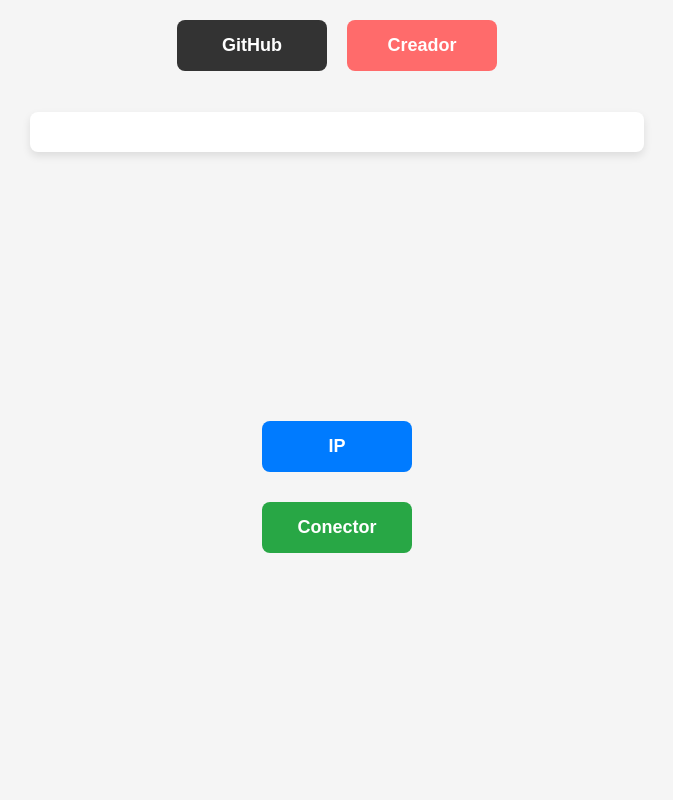
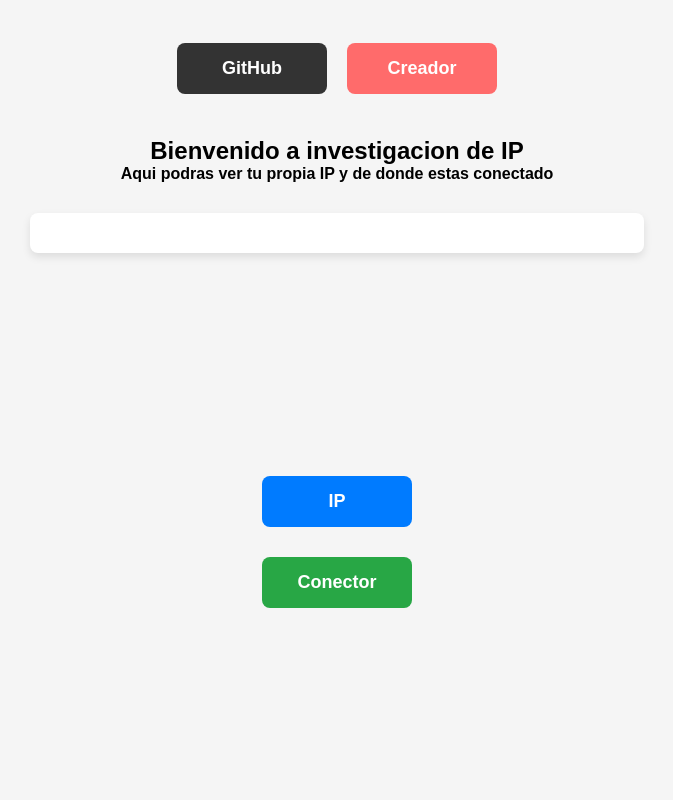
Before and after one commit to Kelvinbache/The-IP-Researcher, a FastAPI app: page / in a window 1280 px wide. Shown: the whole page, without its empty margins (303-976 px from the left). Run offline with FastAPI, Linux system fonts and the light colour scheme.

Commit message:
Terminado

```diff
--- a/static/index.js
+++ b/static/index.js
@@ -2,6 +2,12 @@ const buttons_ip = document.getElementById("ip-button");
 const buttons_connector = document.getElementById("connector-button");
 const container = document.getElementById("container_content");
 let content = "";
+const ul = document.createElement("ul");
+const li = document.createElement("li");
+
+ul.appendChild(li);
+ul.className = "list";
+container.appendChild(ul);
 
 // block buttons
 function loading() {
@@ -31,14 +37,8 @@ async function ip() {
   try {
     const scanner = await fetch("http://127.0.0.1:8000/scanner/ip");
     const data = await scanner.json();
-    const ul = document.createElement("ul");
-    const li = document.createElement("li");
     content = JSON.stringify(data).replace(/[{}"]/g, "").replace(/,/g, "\n") + "\n";
     li.textContent = content;
-
-    ul.appendChild(li);
-    ul.className = "list";
-    container.appendChild(ul);
 
   } catch (error) {
     console.error("Error fetching IP data:", error);
@@ -54,14 +54,10 @@ async function wifi() {
   try {
     const scanner = await fetch("http://127.0.0.1:8000/scanner/wifi");
     const data = await scanner.json();
-    const ul = document.createElement("ul");
-    const li = document.createElement("li");
-    content += JSON.stringify(data).replace(/[{}"]/g, "").replace(/,/g, "\n");
+
+    content = JSON.stringify(data).replace(/[{}"]/g, "").replace(/,/g, "\n");
     li.textContent = content;
 
-    ul.appendChild(li);
-    ul.className = "list";
-    container.appendChild(ul);
   } catch (error) {
     console.error("Error fetching WiFi data:", error);
   } finally {
--- a/static/style.css
+++ b/static/style.css
@@ -10,6 +10,7 @@ body {
   font-family: Arial, sans-serif;
   display: flex;
   flex-direction: column;
+  text-align: center;
 }
 
 .top-section {
@@ -17,6 +18,7 @@ body {
   justify-content: center;
   gap: 20px;
   padding: 20px;
+  margin: 23px auto;
 }
 
 .center-section {
@@ -99,7 +101,7 @@ body {
   padding: 20px;
   border-radius: 8px;
   box-shadow: 0 4px 8px rgba(0, 0, 0, 0.1);
-  margin: 21px auto;
+  margin: 30px auto;
 }
 
 .list {
@@ -107,3 +109,8 @@ body {
   padding: 0;
   text-align: center;
 }
+
+.button-link {
+  color: white;
+  text-decoration: none;
+}
--- a/templates/index.html
+++ b/templates/index.html
@@ -3,19 +3,35 @@
   <head>
     <meta charset="UTF-8" />
     <meta name="viewport" content="width=device-width, initial-scale=1.0" />
-    <link rel="stylesheet" href="/static/style.css">
+    <link rel="stylesheet" href="/static/style.css" />
     <title>Página con Botones</title>
   </head>
   <body>
     <div class="top-section">
-      <button class="button button-github">GitHub</button>
-      <button class="button button-creador">Creador</button>
+      <button class="button button-github">
+        <a
+          href="https://github.com/Kelvinbache/The-IP-Researcher"
+          class="button-link"
+          >GitHub</a
+        >
+      </button>
+      <button class="button button-creador">
+        <a href="https://github.com/Kelvinbache" class="button-link">Creador</a>
+      </button>
     </div>
+
+
+    <h2>Bienvenido a investigacion de IP</h2>
+    <h4>Aqui podras ver tu propia IP y de donde estas conectado</h4>
+
     <div class="container_content" id="container_content"></div>
+
     <div class="center-section">
       <div class="container">
         <button class="button button-ip" id="ip-button">IP</button>
-        <button class="button button-connector" id="connector-button">Conector</button>
+        <button class="button button-connector" id="connector-button">
+          Conector
+        </button>
       </div>
     </div>
     <script src="/static/index.js"></script>
```
